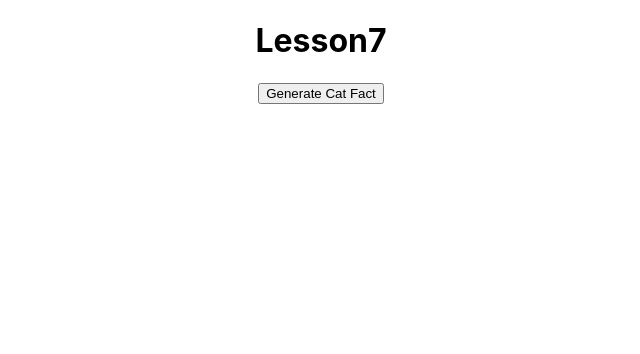
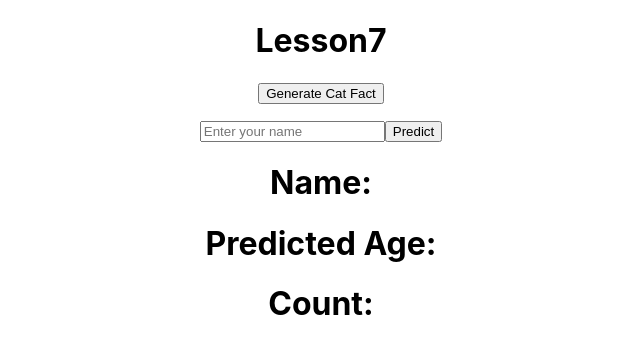
Before and after one commit to letz0703/pedro, a React (Create React App) app: page / in a window 1280 px wide. Shown: the top 354 px of the page, without its empty margins (319-959 px from the left). Built offline with nearby package versions, Linux system fonts and the light colour scheme; no server answers.

Commit message:
fetch example 2

```diff
--- a/src/App.jsx
+++ b/src/App.jsx
@@ -2,6 +2,7 @@
 import {useState} from 'react';
 import OriginApp from './components/origin_app/origin_app';
 import Lesson7 from './components/lesson_7/lesson_7';
+import Predict from './components/predict/predict';
 
 import './App.css';
 
@@ -9,6 +10,7 @@
   return (
     <div className='App'>
       <Lesson7 />
+      <Predict />
       {/* <OriginApp /> */}
     </div>
   );
--- /dev/null
+++ b/src/components/predict/predict.jsx
@@ -0,0 +1,35 @@
+import React from 'react';
+import {useState, useEffect} from 'react';
+import Axios from 'axios';
+
+//import styles from './predict.module.css'
+
+const Predict = () => {
+  const [name, setName] = useState('');
+  const [predictedAge, setPredictedAge] = useState(null);
+
+  const fetchData = async () => {
+    const res = await Axios.get(
+      //
+      `https://api.agify.io?name=${name}`
+    ).then((res) => setPredictedAge(res.data));
+  };
+
+  return (
+    <div>
+      <input
+        // type='text'
+        placeholder={'Enter your name'}
+        onChange={(eve) => {
+          setName(eve.target.value);
+        }}
+      />
+      <button onClick={fetchData}>Predict</button>
+      <h1>Name:{predictedAge?.name}</h1>
+      <h1>Predicted Age:{predictedAge?.age}</h1>
+      <h1>Count:{predictedAge?.count}</h1>
+    </div>
+  );
+};
+
+export default Predict;
```
Also changed, not shown: src/components/predict/predict.styles.scss (added), 1 other file (tests, documents, lock files or other folders).
